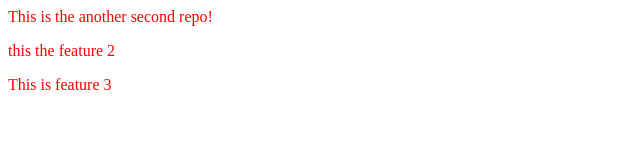
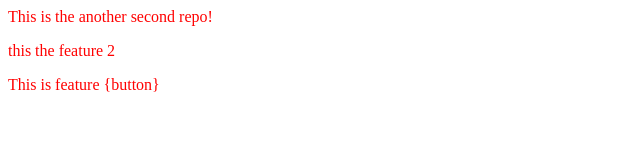
Before and after one commit to likhy1922-likhitha/localrepo, a plain HTML site: page index.html in a window 1280 px wide. Shown: the full height of the page, 0-640 px from the left. Drawn offline with Linux system fonts and the light colour scheme.

```diff
--- a/index.html
+++ b/index.html
@@ -1,4 +1,4 @@
 <p>This is the another second repo!</p>
 <link rel="stylesheet" href="style.css">
 <p>this the feature 2 </p>
-<p>This is feature 3</p>
+<p>This is feature {button}</p>
```
